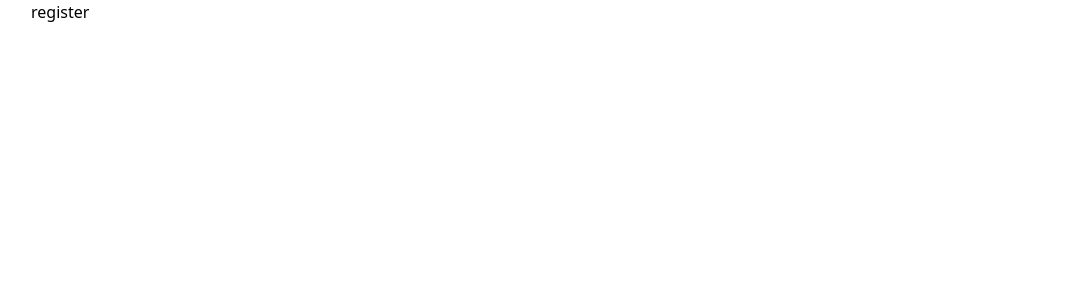
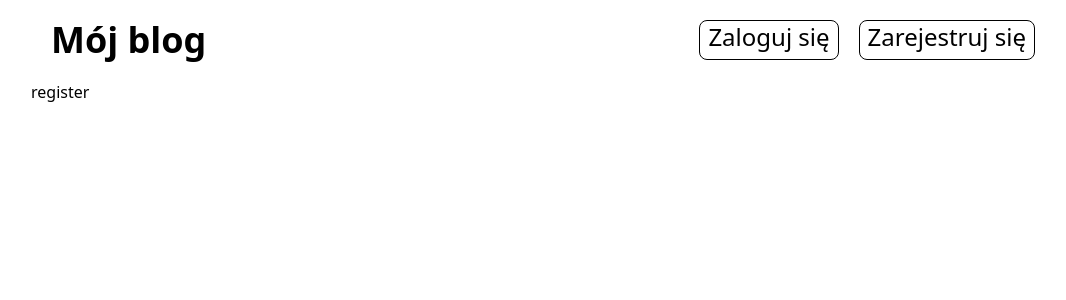
Before and after one commit to KacperOmen/Projekt-Blog, a React (Vite) app in the folder frontend/: page /register in a window 1280 px wide. Shown: the top 300 px of the page, without its empty margins (97-1163 px from the left). Built offline with nearby package versions, Linux system fonts and the light colour scheme.

Commit message:
Utworzenie layoutu

```diff
--- a/frontend/src/App.jsx
+++ b/frontend/src/App.jsx
@@ -2,19 +2,20 @@
 import {BrowserRouter, Route, Routes} from "react-router-dom"
 import LoginPage from "./pages/LoginPage"
 import RegisterPage from "./pages/RegisterPage"
+import Layout from "./layout/Layout"
 
 function App() {
   return (
     <>
-      <main className="w-[80%] mx-auto">
         <BrowserRouter>
           <Routes>
-            <Route index element={<HomePage />} />
-            <Route path="/login" element={<LoginPage />} />
-            <Route path="/register" element={<RegisterPage />} />
+            <Route path="/" element={<Layout />}>
+              <Route index element={<HomePage />} />
+              <Route path="/login" element={<LoginPage />} />
+              <Route path="/register" element={<RegisterPage />} />
+            </Route>
           </Routes>
         </BrowserRouter>
-      </main>
     </>
   )
 }
--- /dev/null
+++ b/frontend/src/layout/Layout.jsx
@@ -0,0 +1,13 @@
+import { Outlet } from "react-router-dom"
+import Header from "../components/Header"
+
+const Layout = () => {
+  return (
+    <main className="w-[80%] mx-auto">
+        <Header />
+        <Outlet />
+    </main>
+  )
+}
+
+export default Layout
--- a/frontend/src/pages/HomePage.jsx
+++ b/frontend/src/pages/HomePage.jsx
@@ -1,10 +1,8 @@
-import Header from "../components/Header"
 import Post from "../components/Post"
 
 const HomePage = () => {
   return (
     <div>
-        <Header />
         <Post />
         <Post />
         <Post />
```
